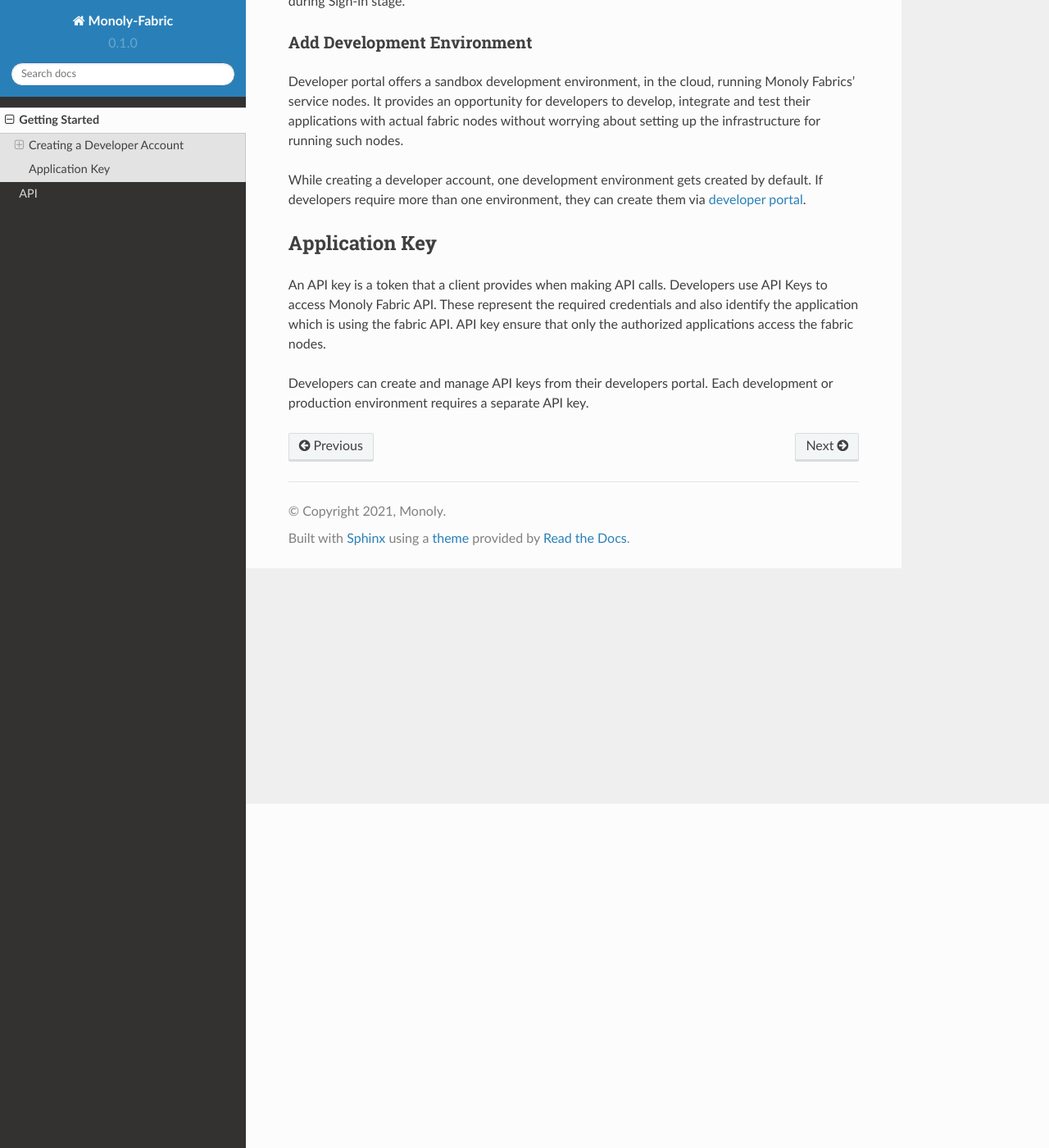
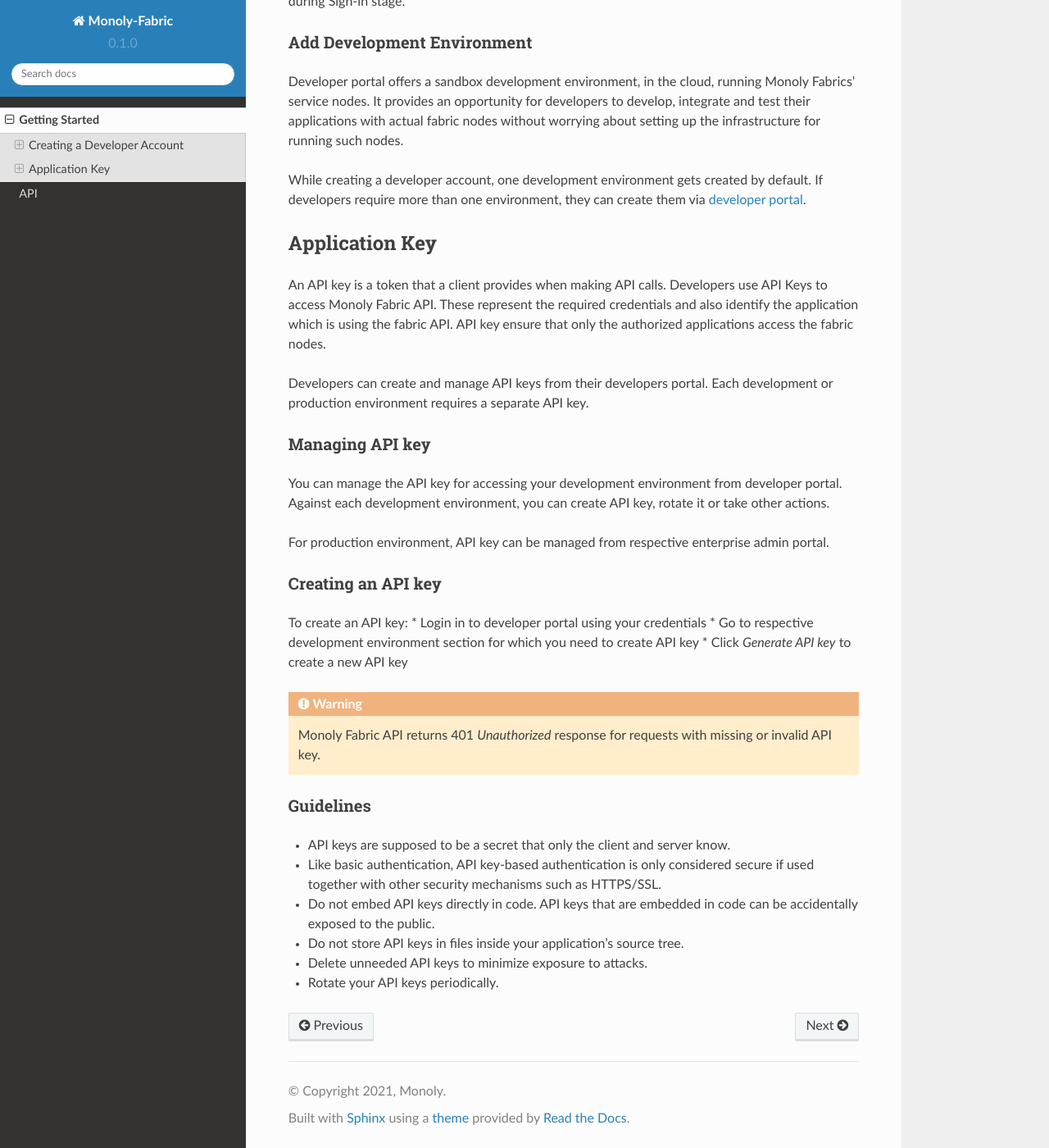
Before and after one commit to jun-test-1234/Monoly-Fabric, a Sphinx documentation site: the page built from docs/source/gettingStarted.rst, in a window 1280 px wide and 1400 px high, scrolled down 420 px. Shown: the whole window at 82% size. Built offline with Sphinx 7.4.7 and the Read the Docs theme 2.0.0, drawn with Linux system fonts in a browser that asks for light colours.

Commit message:
add getting started

```diff
--- a/docs/source/gettingStarted.rst
+++ b/docs/source/gettingStarted.rst
@@ -43,3 +43,34 @@
 
 Developers can create and manage API keys from their developers portal.
 Each development or production environment requires a separate API key.
+
+Managing API key
+^^^^^^^^^^^^^^^^
+
+You can manage the API key for accessing your development environment from developer portal.
+Against each development environment, you can create API key,
+rotate it or take other actions.
+
+For production environment,
+API key can be managed from respective enterprise admin portal.
+
+Creating an API key
+^^^^^^^^^^^^^^^^^^^
+
+To create an API key:
+* Login in to developer portal using your credentials
+* Go to respective development environment section for which you need to create API key
+* Click *Generate API key* to create a new API key
+
+.. warning::
+    Monoly Fabric API returns 401 *Unauthorized* response for requests with missing or invalid API key.
+
+Guidelines
+^^^^^^^^^^
+
+* API keys are supposed to be a secret that only the client and server know.
+* Like basic authentication, API key-based authentication is only considered secure if used together with other security mechanisms such as HTTPS/SSL.
+* Do not embed API keys directly in code. API keys that are embedded in code can be accidentally exposed to the public.
+* Do not store API keys in files inside your application's source tree.
+* Delete unneeded API keys to minimize exposure to attacks.
+* Rotate your API keys periodically.
--- a/docs/source/index.rst
+++ b/docs/source/index.rst
@@ -20,8 +20,9 @@
 --------
 
 .. toctree::
+   :maxdepth: 2
 
-   Getting Started <gettingStarted>
+   gettingStarted
    api
 
 Monoly Fabric has its documentation hosted on Read the Docs.
```
